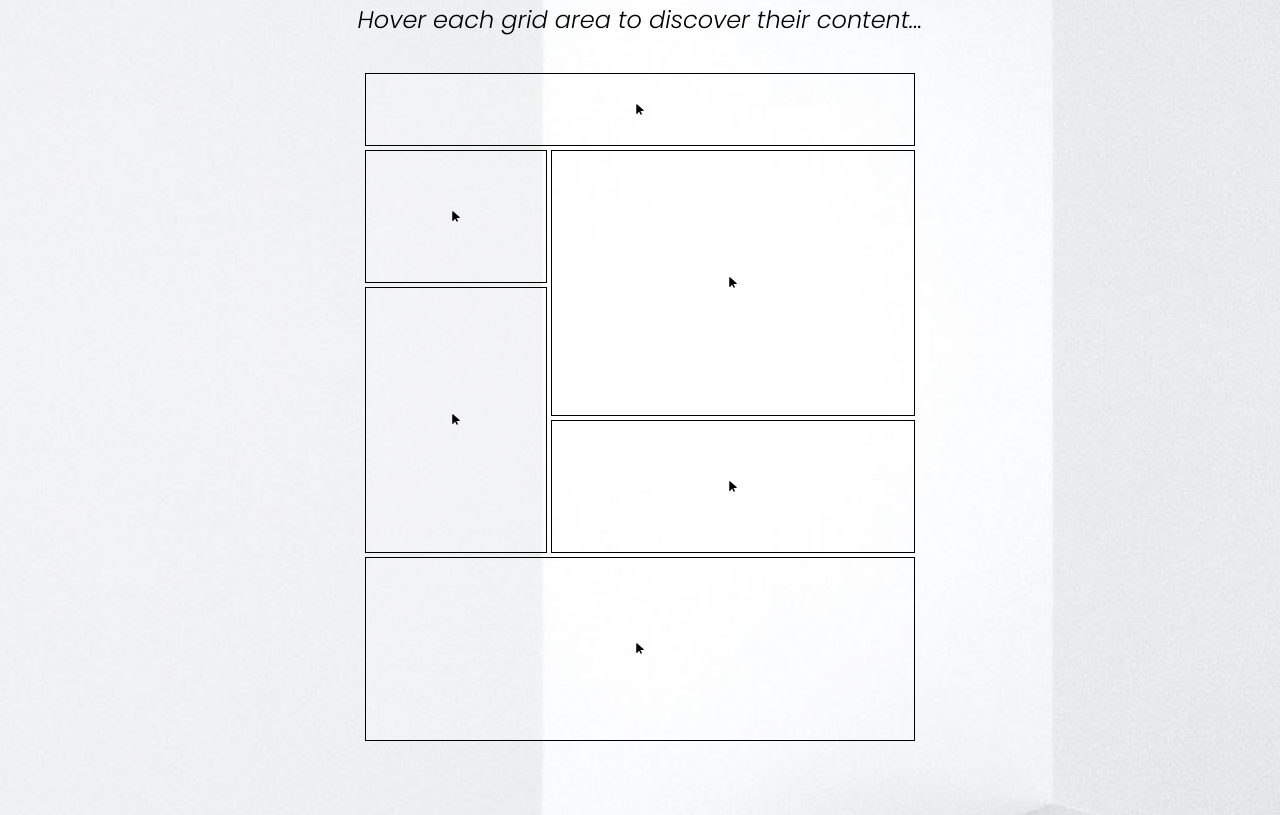
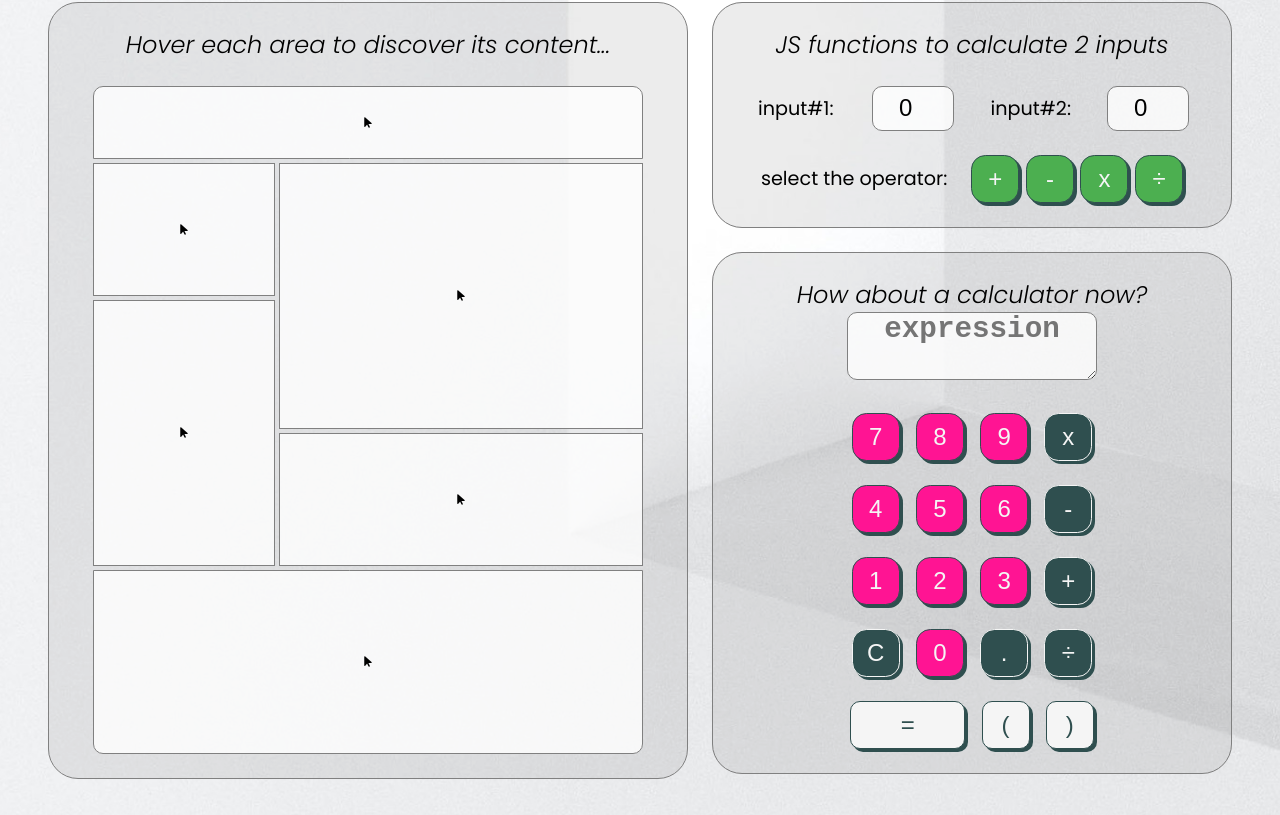
Before and after one commit to dwtoledo/imersaoCSS, a plain HTML site: page index.html in a window 1280 px wide. Shown: the part 710-1525 px from the top of the page. Drawn offline with Linux system fonts and the light colour scheme.

Commit message:
Adding 2 columns view for Grid + JS sections on large screens
1. Adding <main> division tag to wrap GRID + JS sections;
2. Screens that witdth is more than 1280px will show Grid + JS sections in 2 columns;
3. New style (background / border/ border-radius) for the sections above;
4. Webpage title correction;
5. Some adjustments in navigation/profile text;

```diff
--- a/css/style.css
+++ b/css/style.css
@@ -104,7 +104,7 @@ header {
   .profile {
     padding-top: 0px;
     padding-left: 2em;
-    max-width: 400px;
+    max-width: 350px;
   }
 }
 
@@ -138,16 +138,22 @@ header {
 .javascript p {
   text-align: center;
   font-style: italic;
-  padding-bottom: 1.5em;
-}
-
-.challenge {
-  padding: 0 2em;
 }
 
 .aspect-ratio {
+  border-radius: 30px;
+  background-color: rgba(128, 128, 128, 0.15);
+  border: 1px solid grey;
+}
+
+.grid-wrapper {
+  display: flex;
+  flex-direction: column;
+  align-items: center;
   position: relative;
-  padding-bottom: 175%; /* 9:16 aspect ratio */
+  width: 100%;
+  height: 100%;
+  padding-bottom: 140%; /* 9:16 aspect ratio */
 }
 
 .challenge-grid {
@@ -157,21 +163,30 @@ header {
   width: 100%;
   height: 100%;
   display: grid;
-  grid-template-rows: 10% 55% 25% 10%;
+  grid-template-rows: 15% calc(70% - 1.5vh) 15%;
   row-gap: 0.5vh;
 }
 
 @media (min-width: 550px) {
   .aspect-ratio {
+    margin: 0 auto;
+    max-width: 80%;
+    padding-bottom: 0%;
+    display: flex;
+    flex-direction: column;
+    align-items: center;
+    padding: 1em;
+  }
+
+  .grid-wrapper {
     position: static;
-    margin: 0 auto;
-    max-width: 550px;
-    padding-bottom: 0%;
+    padding-bottom: 0; /* 9:16 aspect ratio */
   }
 
   .challenge-grid {
+    max-width: 550px;
     position: static;
-    grid-template-rows: 73px 403px 184px 73px;
+    grid-template-rows: 73px 403px 184px
   }
 }
 
@@ -216,10 +231,6 @@ header {
 .row22-area1back,
 .row22-area2front,
 .row22-area2back,
-.row3-area1front,
-.row3-area1back,
-.row3-area2front,
-.row3-area2back,
 .right-row4front,
 .right-row4back,
 .right-row1front,
@@ -237,11 +248,9 @@ header {
 .row21-area2front,
 .row22-area1front,
 .row22-area2front,
-.row3-area1front,
-.row3-area2front,
 .right-row4front {
-  background-color: rgba(255, 255, 255, 0.2);
-  border: black solid 1.5px;
+  background-color: rgba(255, 255, 255, 0.8);
+  border: grey solid 1px;
   color: black;
   font-size: 0.5em;
 }
@@ -249,15 +258,13 @@ header {
 .right-row1back,
 .row21-area1back,
 .row22-area2back,
-.row3-area1back,
 .right-row4back {
   color: whitesmoke;
   transform: rotateX(180deg);
 }
 
 .row21-area2back,
-.row22-area1back,
-.row3-area2back {
+.row22-area1back {
   color: whitesmoke;
   transform: rotateY(180deg);
 }
@@ -309,29 +316,38 @@ header {
   background-color: rgba(82, 62, 94);
 }
 
-.row3-area1back {
-  background-color: rgba(23, 160, 153);
-}
-
-.row3-area2back {
-  background-color: rgba(255, 172, 230);
-}
-
 .right-row4back {
   background-color: rgba(255, 111, 97);
 }
 
-.javascript,
-.contacts {
-  margin: 0 2em;
+.right-row1front,
+.right-row1back {
+  border-radius: 10px 10px 0 0;
 }
 
+.right-row4front,
+.right-row4back {
+  border-radius: 0 0 10px 10px;
+}
+
+.js-area1 {
+  background-color: rgba(128, 128, 128, 0.15);
+  border: 1px solid grey;
+  border-radius: 30px;
+}
+
+.js-area2 {
+  background-color: rgba(128, 128, 128, 0.15);
+  border: 1px solid grey;
+  border-radius: 30px;
+}
+
+.javascript,
 .contacts {
   margin-top: 2em;
 }
 
 @media (max-width: 550px) {
-
   .challenge,
   .javascript,
   .contacts {
@@ -408,6 +424,29 @@ header {
     margin-top: 1.5em;
   }
 
+  .aspect-ratio {
+    background-color: transparent;
+    border: none;
+  }
+
+  .right-row1front,
+  .right-row1back {
+    border-radius: 30px 30px 0 0;
+  }
+
+  .right-row4front,
+  .right-row4back {
+    border-radius: 0 0 30px 30px;
+  }
+
+  .right-row1front,
+  .row21-area1front,
+  .row21-area2front,
+  .row22-area1front,
+  .row22-area2front,
+  .right-row4front {
+    background-color: rgba(128, 128, 128, 0.2);
+  }
 }
 
 .block-position {
@@ -427,12 +466,10 @@ header {
 
 /*if screen have at least x pixel, the style below will load*/
 @media (min-width: 550px) {
-
   .contact-form,
   .jscalculation {
     width: 80%;
   }
-
 }
 
 .form-main input,
@@ -450,18 +487,17 @@ header {
 
 fieldset {
   padding: 1em;
-  margin: 1em 0 0 0;
 }
 
-fieldset legend {
-  font-weight: 400;
-  text-align: left;
+fieldset:first-child {
+  margin-bottom: 1em;
 }
 
 .js-numbers label,
 .js-numbers input {
   display: block;
-
+  font-size: 0.8em;
+  font-weight: 400;
 }
 
 .js-numbers input {
@@ -491,9 +527,9 @@ fieldset legend {
 .js-numbers input {
   background-color: rgba(255, 255, 255, 0.8);
   border: solid 1px gray;
-  padding: 0.5em;
+  padding: 0.3em;
   text-align: center;
-  font-size: 1.1em;
+  font-size: 1em;
   border-radius: 10px;
 }
 
@@ -546,7 +582,7 @@ fieldset legend {
 
 @media (min-width: 750px) {
   .calculator-buttons {
-    width: 45%;
+    width: %;
   }
 }
 
@@ -576,7 +612,6 @@ fieldset legend {
 
 /*if screen have at least x pixel, the style below will load*/
 @media (min-width: 1000px) {
-
   .submit-button {
     width: 20vw;
   }
@@ -642,6 +677,7 @@ fieldset legend {
   border-radius: 10px;
   width: 250px;
   border: 1px solid gray;
+  background-color: rgba(255, 255, 255, 0.8);
 }
 
 @media (max-width: 700px) {
@@ -687,6 +723,56 @@ fieldset legend {
   color: whitesmoke;
 }
 
+@media (min-width: 1280px) {
+  .projects {
+    display: flex;
+    align-items: flex-start;
+  }
+
+  .operator-selection {
+    display: flex;
+    align-items: center;
+    justify-content: center;
+  }
+
+  .operator-selection label {
+    font-size: 0.8em;
+    font-weight: 400;
+  }
+
+  .calculation-button {
+    margin: 0;
+  }
+
+  .calculation-button:first-child {
+    margin-left: 1em;
+  }
+
+  .javascript {
+    margin: 0 2em 0 0;
+  }
+
+  .jscalculation {
+    width: 100%;
+  }
+
+  .aspect-ratio {
+    padding: 1em;
+    max-width: 50vw;
+    width: 50vw;
+    margin: 0 1em 0 2em;
+  }
+  .aspect-ratio p {
+    margin-bottom: 1em;
+  }
+
+  .challenge-grid {
+    max-width: 550px;
+    margin: 0 auto;
+    height: 100%;
+  }
+}
+
 .footer {
   font-size: 0.7em;
   color: whitesmoke;
--- a/index.html
+++ b/index.html
@@ -4,7 +4,7 @@
 <head>
     <meta charset="UTF-8">
     <meta name="viewport" content="width=device-width, initial-scale=1.0">
-    <title>Douglas Toledo - @dwtoledo #HTML #CSS #JavaScript Portifolio </title>
+    <title>Douglas Toledo - @dwtoledo #HTML #CSS #JavaScript Portfolio </title>
     <link rel="shortcut icon" href="./img/favicon.svg" type="image/svg">
     <link rel="stylesheet" href="css/style.css">
     <link href="https://fonts.googleapis.com/css2?family=Poppins:ital,wght@0,300;0,400;0,500;1,300;1,400;1,500&display=swap" rel="stylesheet">
@@ -20,7 +20,7 @@
         <nav class="menu">
             <ul>
                 <li><a href="#challengeID">grid <strong>challenge </strong><i class="fas fa-chevron-right"></i></a></li>
-                <li><a href="#javascriptID">js <strong>challenge </strong><i class="fas fa-chevron-right"></i></a></li>
+                <li><a href="#javascriptID">js <strong>integration </strong><i class="fas fa-chevron-right"></i></a></li>
                 <li><a href="#contactID"><strong>contact</strong> me <i class="fas fa-chevron-right"></i></a></li>
             </ul>
         </nav>
@@ -39,16 +39,21 @@
             <div class="profile">
                 <h1 class="profile-title"><strong>Douglas Toledo</strong></h1>
                 <h2 class="profile-subtitle"><strong>frontend</strong> developer</h2>
-                <p class="profile-description">More than 5 years of experience as an entrepreneur at ViiSolutions startup during the ViiBus and ViiRotas projects. <i><a href="https://viisolutions.com.br" target="_blank">+ info</a></i></p>
+                <p class="profile-description">and enthusiat after work more than 5 years as an entrepreneur at ViiSolutions startup. <i><a href="https://viisolutions.com.br" target="_blank">+ info</a></i></p>
             </div>
         </div>
     </header>
 
+    <main class="projects">
+
         <section class="challenge" id="challengeID">
             <h2>grid <strong>challenge</strong></h2>
-        <p>Hover each grid area to discover their content...</p>
 
             <div class="aspect-ratio">
+                <p>Hover each area to discover its content...</p>
+
+                <div class="grid-wrapper">
+
                     <div class="challenge-grid">
                         <div class="flip1">
                             <div class="header-flip">
@@ -117,27 +122,29 @@
                             </div>
                         </div>
                     </div>
+
+                </div>
+
             </div>
 
         </section>
 
         <section class="javascript" id="javascriptID">
             <h2><strong>javascript</strong> integration</h2>
-        <p>Now its time to integrate JS! Let's start with...</p>
 
             <form class="jscalculation">
 
-            <fieldset>
+                <fieldset class="js-area1">
 
-                <legend>a JS function to calculate 2 inputs:</legend>
+                    <p>JS functions to calculate 2 inputs</p>
 
                     <div class="js-numbers">
-                    <label for="number1">number #1:</label>
+                        <label for="number1">input#1:</label>
                         <input type="number" id="number1" value="0" required>
-                    <label for="number2">number #2:</label>
+                        <label for="number2">input#2:</label>
                         <input type="number" id="number2" value="0" required>
                     </div>
-
+                    <div class="operator-selection">
                         <label>select the operator:</label>
 
                         <div class>
@@ -147,11 +154,13 @@
                             <button type="button" class="calculation-button" onclick="calculate(operators.DIVISION)">÷</button>
                         </div>
 
+                    </div>
+
                 </fieldset>
 
-            <fieldset>
+                <fieldset class="js-area2">
 
-                <legend>how about a calculator now?</legend>
+                    <p>How about a calculator now?</p>
 
                     <textarea readonly class="input_inline" type="text" placeholder="expression" id="expression"></textarea>
 
@@ -192,6 +201,8 @@
             </form>
 
         </section>
+
+    </main>
 
     <section class="contacts" id="contactID">
         <h2><strong>contact</strong> me</h2>
```
Lines whose indentation alone changed are shown as unchanged.
